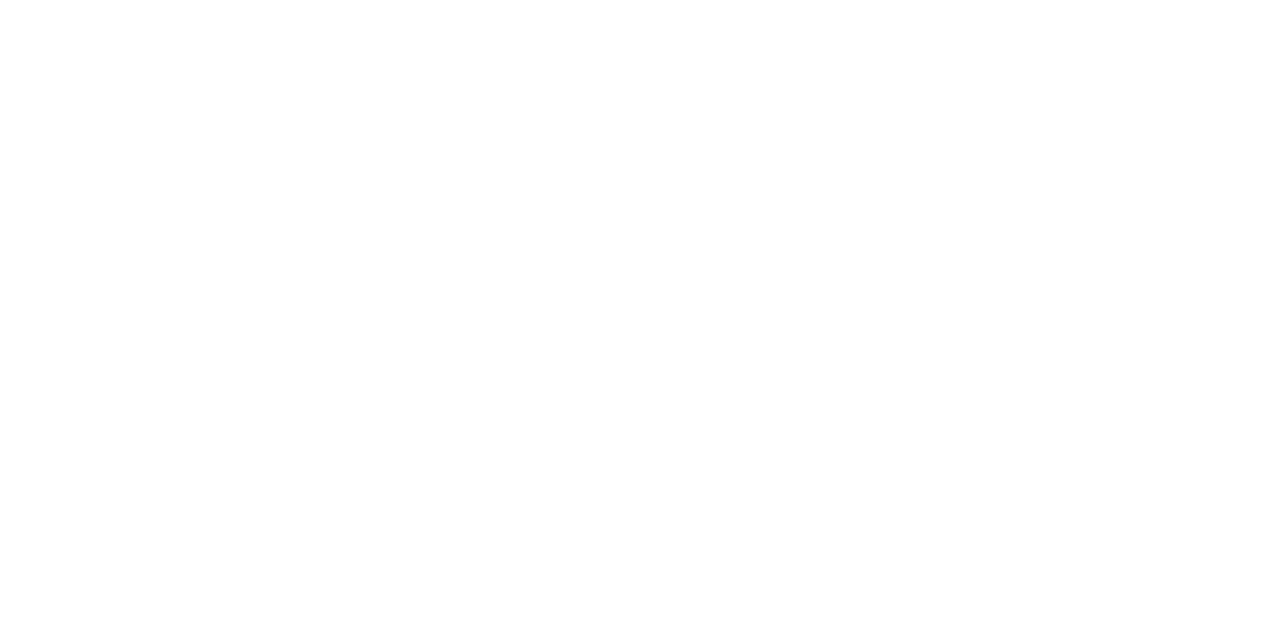
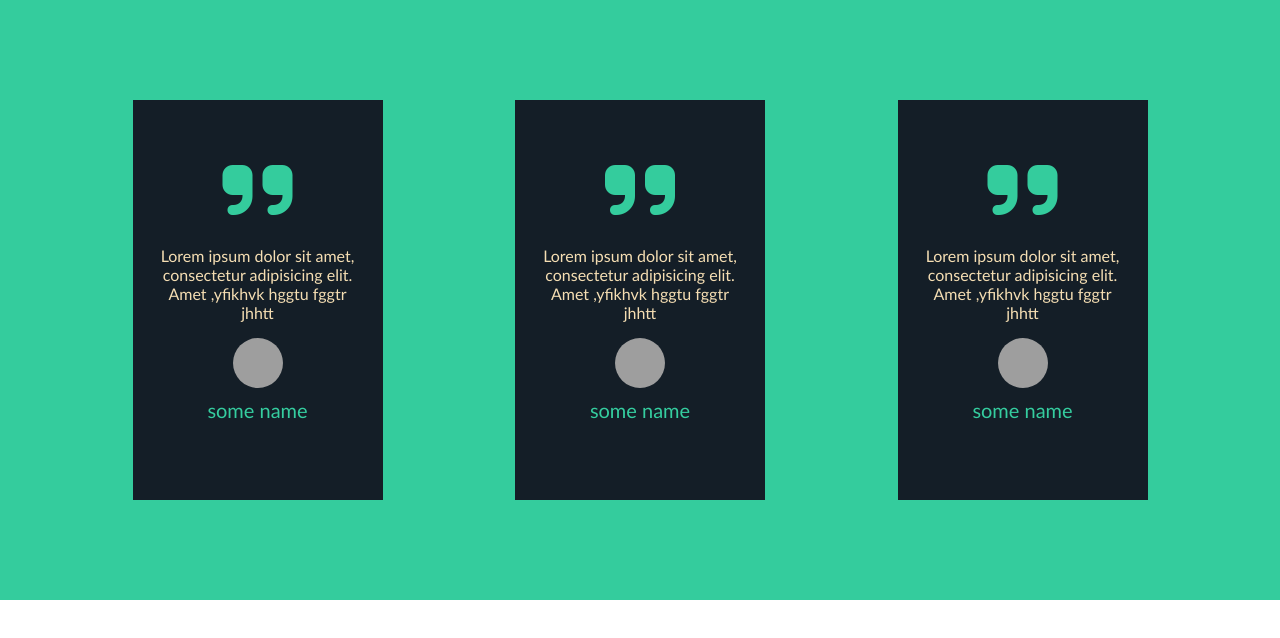
Before and after one commit to SobDens/marth-2022-html, a plain HTML site: page homwork2/demo3/index.html in a window 1280 px wide. Drawn offline with Linux system fonts and the light colour scheme; grey boxes are pictures that could not be loaded.

Commit message:
bonus hw2

```diff
--- a/homwork2/demo3/index.html
+++ b/homwork2/demo3/index.html
@@ -6,10 +6,57 @@
           content="width=device-width, user-scalable=no, initial-scale=1.0, maximum-scale=1.0, minimum-scale=1.0">
     <meta http-equiv="X-UA-Compatible" content="ie=edge">
     <title>Document</title>
-<!--    <script src="https://kit.fontawesome.com/a7cfec3713.js" crossorigin="anonymous"></script>-->
+    <script src="https://kit.fontawesome.com/a7cfec3713.js" crossorigin="anonymous"></script>
     <link rel="stylesheet" href="now.css">
 </head>
 <body>
+<div class="box">
+    <div class="beby">
+        <i class="fa-solid fa-quote-right"></i>
+        <p class="txt">
+            Lorem ipsum dolor sit amet, consectetur adipisicing elit. Amet ,yfikhvk hggtu
+            fggtr jhhtt
+
+        </p>
+        <div class="photo-box"></div>
+        <img class="imaje"
+             src="http://mirnakleek.com/files/product/8/1208/1208.jpg"
+             alt="">
+        <div class="name">some name</div>
+
+    </div>
+    <div class="beby">
+        <i class="fa-solid fa-quote-right"></i>
+        <p class="txt">
+            Lorem ipsum dolor sit amet, consectetur adipisicing elit. Amet ,yfikhvk hggtu
+            fggtr jhhtt
+
+        </p>
+        <div class="photo-box"></div>
+        <img class="imaje"
+             src="http://mirnakleek.com/files/product/8/1208/1208.jpg"
+             alt="">
+        <div class="name">some name</div>
+
+    </div>
+    <div class="beby">
+        <i class="fa-solid fa-quote-right"></i>
+        <p class="txt">
+            Lorem ipsum dolor sit amet, consectetur adipisicing elit. Amet ,yfikhvk hggtu
+            fggtr jhhtt
+
+        </p>
+        <div class="photo-box"></div>
+        <img class="imaje"
+             src="http://mirnakleek.com/files/product/8/1208/1208.jpg"
+             alt="">
+        <div class="name">some name</div>
+
+    </div>
+
+
+
+</div>
 
 </body>
 </html>
--- a/homwork2/demo3/now.css
+++ b/homwork2/demo3/now.css
@@ -0,0 +1,61 @@
+body {
+    margin:0;
+
+}
+
+.box {
+    height: 600px;
+    background: #34cc9d;
+    display: flex;
+
+    flex-direction: row;
+    justify-content: space-evenly;
+    align-items: center;
+}
+
+.beby {
+    width: 250px;
+    height: 400px;
+    background: #141e27;
+    display: flex;
+    flex-direction:column ;
+    align-items: center;
+}
+
+.fa-quote-right {
+
+    margin-top: 50px;
+    text-align: center;
+    display: block;
+    color: #34cc9d;
+    font-size: 80px;
+}
+
+.txt {
+    color: wheat;
+    font-family: Candara,sans-serif;
+    text-align: center;
+    width: 80%;
+     }
+.photo-box{
+
+    width: 50%;
+
+
+}
+.imaje {
+    display: block;
+    width: 50px;
+    height: 50px;
+    border-radius: 50%;
+    box-sizing: border-box;
+
+}.name{
+    color: #35cd9f;
+    font-family: Candara,sans-serif;
+    font-size:20px ;
+    margin-top:10px ;
+    font-weight:300;
+
+
+ }
--- /dev/null
+++ b/homwork2/demo4/main.css
@@ -0,0 +1,79 @@
+
+
+body{
+    margin: 0;
+    display: flex;
+    flex-direction: row;
+    justify-content:space-evenly;
+    align-items: center;
+
+}
+
+.card{
+    width: 200px;
+    height: 400px;
+    box-sizing: border-box;
+    border: 1px solid black;
+
+
+
+}
+.icon{
+    width: 100%;
+    height: 75px;
+    /*background: silver;*/
+    display: flex;
+    justify-content: center;
+    align-items: center;
+}
+.title{
+    width: 100%;
+    height: 75px;
+    /*background: grey;*/
+}
+.raund{
+
+    width: 75px;
+    height: 75px;
+    border-radius:50% ;
+    /*background: #ede5e5;*/
+    display: flex;
+    justify-content: center;
+    align-items: center;
+
+}
+.title{
+    font-size: 40px;
+    font-family: Candara,serif;
+    color:goldenrod ;
+    display: flex;
+    justify-content: center;
+    align-items: center;
+}
+.text{
+    font-size:20px;
+    display:flex;
+    color:silver ;
+    line-height: 30px;
+    text-align: center;
+}
+.more{
+    height: 120px;
+    display: flex;
+    justify-content: center;
+    align-items: flex-end;
+}
+
+
+.more> .link{
+    width: 100px;
+    height: 50px;
+    border: 1px solid black;
+    box-sizing: border-box;
+    font-size: 20px;
+    font-family: Candara,serif;
+    display: flex;
+    justify-content: center;
+    align-items: center;
+    background: #35cd9f;
+}
```
Also changed, not shown: homwork2/demo4/index.html (added, +71 -0 lines).
